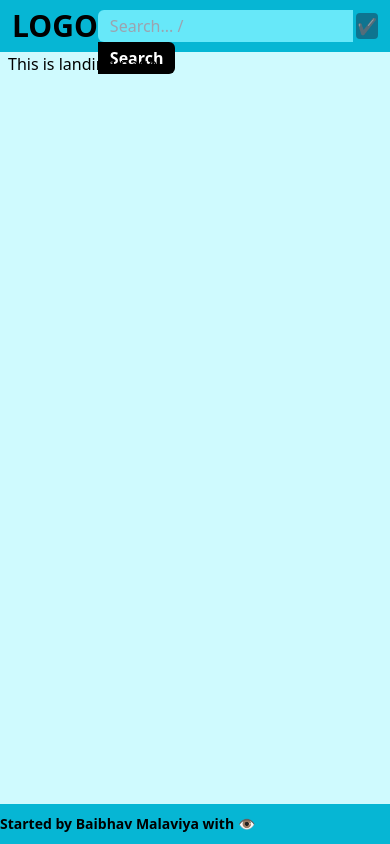
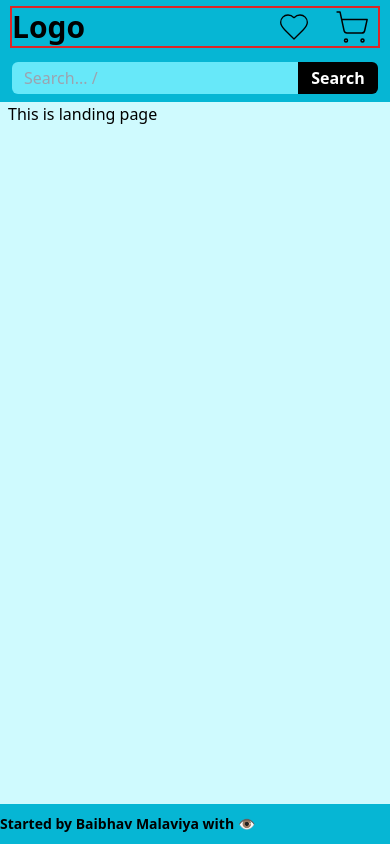
Before and after one commit to Baibhav-malaviya/e-commerce-project-frontend, a React (Vite) app: page / in a window 390 px wide. Built offline with nearby package versions, Linux system fonts and the light colour scheme.

Commit message:
Completing simple and responsive header with navbar(cart and wishlist) and a search bar

```diff
--- a/package.json
+++ b/package.json
@@ -10,9 +10,11 @@
     "preview": "vite preview"
   },
   "dependencies": {
+    "lucide-react": "^0.317.0",
     "prettier": "^3.2.4",
     "react": "^18.2.0",
-    "react-dom": "^18.2.0"
+    "react-dom": "^18.2.0",
+    "react-router-dom": "^6.21.3"
   },
   "devDependencies": {
     "@types/react": "^18.2.43",
--- a/src/features/components/Header.jsx
+++ b/src/features/components/Header.jsx
@@ -2,18 +2,21 @@ import Navbar from "./Navbar";
 import SearchBar from "./SearchBar";
 import Hamburger from "./Hamburger";
 import { useState } from "react";
+import Logo from "./Logo";
 
 const Header = () => {
-  const [openHamburger, setOpenHamburger] = useState(false);
-  const handleClick = () => {
-    setOpenHamburger(!openHamburger);
-  };
+  // const [openHamburger, setOpenHamburger] = useState(true);
+  // const handleClick = () => {
+  //   setOpenHamburger(!openHamburger);
+  // };
   return (
-    <div className="flex items-center justify-between w-full px-3 py-2 bg-cyan-500 sm:flex-wrap">
-      <div className="text-3xl font-bold">LOGO</div>
+    <div className="relative flex flex-col items-center justify-between w-full px-3 py-2 space-y-4 sm:flex-row bg-cyan-500 sm:space-y-0">
+      <div className="flex items-center justify-between w-full space-x-16 sm:w-auto ring-2 ring-red-600">
+        <Logo />
+        <Navbar />
+      </div>
       <SearchBar />
-      {openHamburger && <Navbar />}
-      <Hamburger onclick={(e) => handleClick(e)} className={`${openHamburger ? "shadow-md" : ""}`} />
+      {/* <Hamburger onclick={(e) => handleClick(e)} className={`${openHamburger ? "shadow-md" : ""} md:hidden`} /> */}
     </div>
   );
 };
--- /dev/null
+++ b/src/features/components/Logo.jsx
@@ -0,0 +1,11 @@
+import { Link } from "react-router-dom";
+function Logo() {
+  return (
+    <div className="text-3xl font-bold">
+      Logo
+      {/* <Link to="/">LOGO</Link> */}
+    </div>
+  );
+}
+
+export default Logo;
--- a/src/features/components/Navbar.jsx
+++ b/src/features/components/Navbar.jsx
@@ -1,18 +1,14 @@
+import { Heart, ShoppingCart } from "lucide-react";
+
 const Navbar = () => {
   return (
-    <nav>
-      <ul className="flex space-x-2">
-        <li className="px-2 py-px border-[1px] border-black rounded hover:cursor-pointer hover:text-white text-sm">
-          TEST1
+    <nav className={` bg-cyan-500 `}>
+      <ul className="flex items-center space-x-2 sm:space-x-4 ">
+        <li className="px-2 py-px text-sm rounded hover:cursor-pointer hover:text-white">
+          <Heart size={32} strokeWidth={1} />
         </li>
-        <li className="px-2 py-px border-[1px] border-black rounded hover:cursor-pointer hover:text-white text-sm">
-          TEST2
-        </li>
-        <li className="px-2 py-px border-[1px] border-black rounded hover:cursor-pointer hover:text-white text-sm">
-          Wishlist
-        </li>
-        <li className="px-2 py-px border-[1px] border-black rounded hover:cursor-pointer hover:text-white text-sm">
-          Cart
+        <li className="px-2 py-px text-sm rounded hover:cursor-pointer hover:text-white">
+          <ShoppingCart size={36} strokeWidth={1} />
         </li>
       </ul>
     </nav>
--- a/src/features/components/SearchBar.jsx
+++ b/src/features/components/SearchBar.jsx
@@ -1,14 +1,14 @@
 function SearchBar() {
   return (
-    <div className="h-8">
+    <div className="flex items-center justify-center w-full h-8 sm:justify-end ">
       <input
         placeholder="Search... /"
         type="text"
         name="query"
         id=""
-        className="bg-cyan-300 rounded-l-md h-full px-3 focus:outline-none focus:ring-2 focus:ring-black focus:ring-inset-2"
+        className="flex-grow h-full px-3 sm:flex-grow-0 bg-cyan-300 rounded-l-md focus:outline-none focus:ring-2 focus:ring-black focus:ring-inset-2"
       />
-      <button className="rounded-r-md bg-black text-white h-full font-semibold px-3">Search</button>
+      <button className="w-20 h-full px-3 font-semibold text-white bg-black rounded-r-md">Search</button>
     </div>
   );
 }
```
Also changed, not shown: 1 other file (tests, documents, lock files or other folders).
